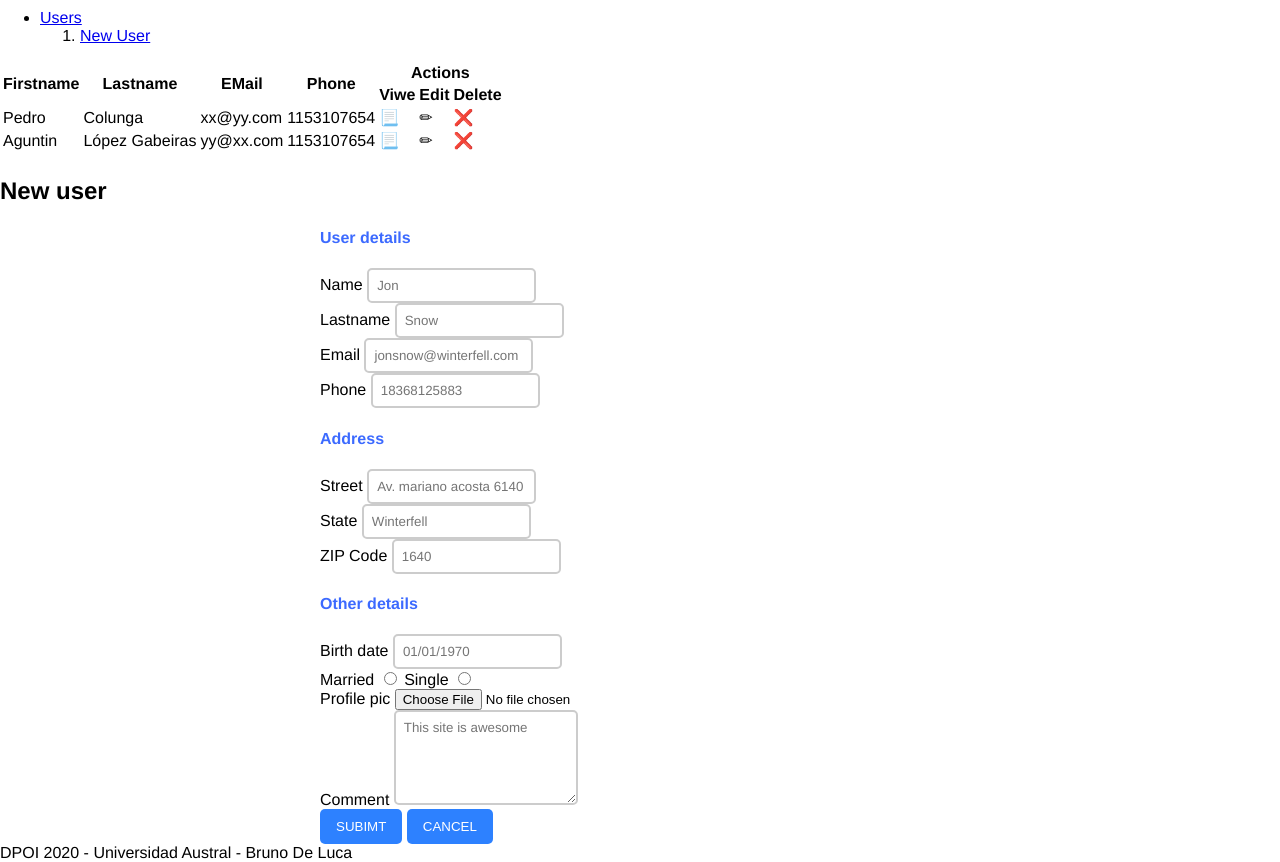
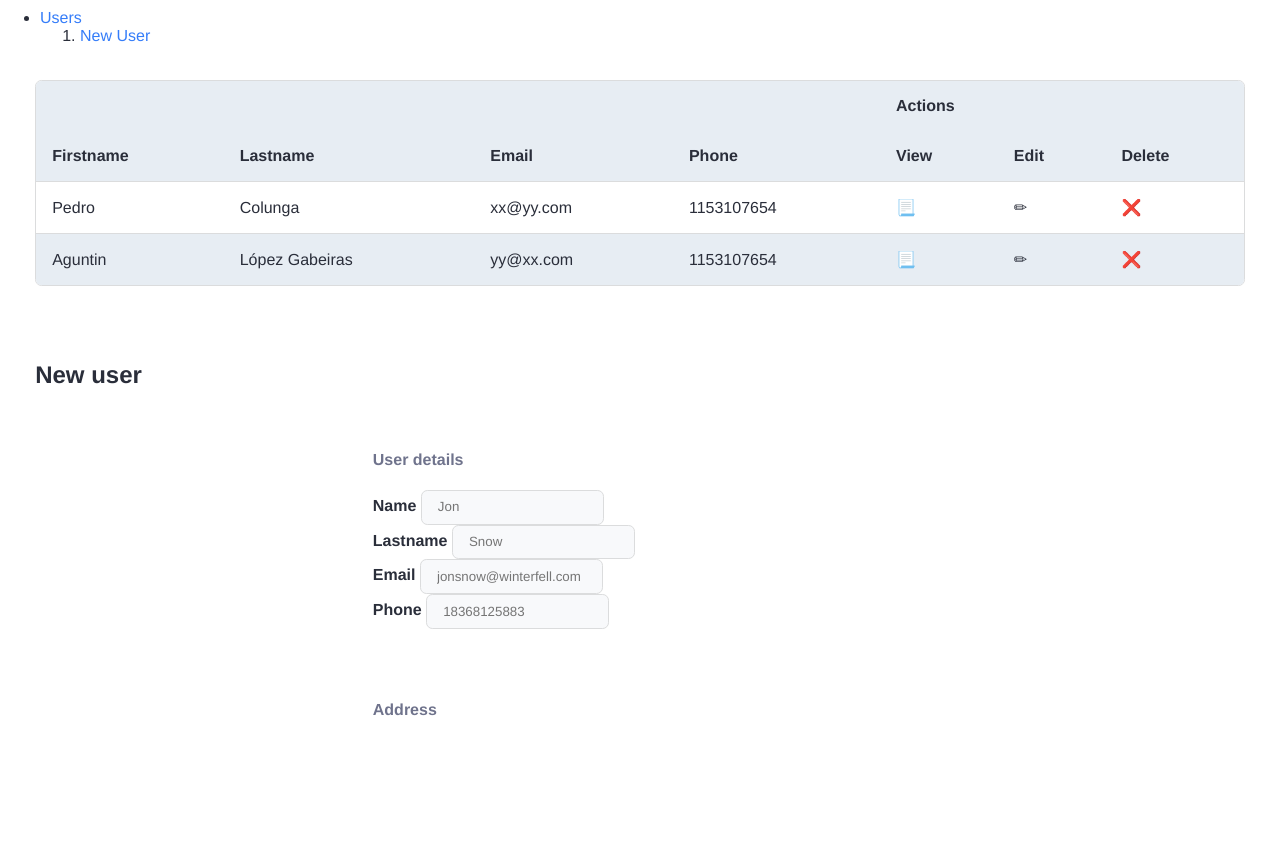
Before and after one commit to brunodeluk/dpoi, a plain HTML site: page users.html in a window 1280 px wide. Shown: the part 67-929 px from the top of the page. After the commit the page ends 800 px from the top, so only its background shows below. Drawn offline with Linux system fonts and the light colour scheme.

Commit message:
some basic css

```diff
--- a/theme.css
+++ b/theme.css
@@ -1,49 +1,161 @@
+/*
+* Theme de la web
+*/
+
+/* variables */
+
+:root {
+    --background-app: white;
+    --background-secondary: #E7EDF3;
+    --background-dark: #DFE7E9;
+    --primary: #357DF9;
+    --primary-medium: #1A58A4;
+    --primary-dark: #162D54;
+    --secondary: #687793;
+    --secondary-light: #98A2B3;
+    --secondary-x-light: rgb(219, 220, 221);
+    --accent: #FE6E4F;
+    --over-primary: white;
+    --input-background: #F8F9FB;
+    --text-color: #2A2E3A;
+    --subtitle-color: #6F738C;
+    --error: red;
+}
+
 html, body {
-	margin: 0;
-	padding: 0;
-	height: 100%;
-	font-family: Helvetica, Arial , sans-serif;
+    padding: 0;
+    margin: 0;
+    height: 100%;
+    font-size: 1rem;
+    color: var(--text-color);
+    -webkit-font-smoothing: antialiased;
+    background-color: var(--background-app);
+    overflow: auto;
+}
+
+a {
+    color: var(--primary);
+    text-decoration: none;
 }
 
 h3 {
-	font-size: 1.5rem;
+    font-size: 1.5rem;
 }
 
 h4 {
-	color: rgb(60, 106, 255);
+    font-size: 1rem;
+    color: var(--subtitle-color);
 }
 
-input[type="button"], input[type="submit"] {
-	padding: 10px 16px;
-	border-radius: 5px;
-	background-color: rgb(45, 129, 255);
-	color: white;
-	text-transform: uppercase;
-	border: 0;
-	outline: none;
-	cursor: pointer;
+html, body,
+input[type="text"],
+input[type="email"],
+input[type="tel"],
+textarea {
+    font-family: Helvetica, Arial, sans-serif;
 }
 
-input[type="button"]:hover, input[type="submit"]:hover {
-	background-color: rgb(16, 112, 255);
+input[type="button"],
+input[type="submit"],
+input[type="text"],
+input[type="email"],
+input[type="tel"],
+textarea,
+table {
+    border-radius: 0.4rem;
 }
 
-input[type="button"]:active, input[type="submit"]:active {
-	background-color: rgb(1, 84, 207);
+input[type="button"],
+input[type="submit"] {
+    padding: 0.6rem 1.5rem;
+    font-weight: 500;
+    letter-spacing: 0.021rem;
+    font-size: 1rem;
+    line-height: 1.5;
+    border: 2px solid;
+    cursor: pointer;
+    outline: none;
 }
 
-input[type="text"], input[type="email"], input[type="tel"], textarea {
-	font-family: Helvetica, Arial, sans-serif;
-	padding: 8px;
-	border: 2px solid #ccc;
-	border-radius: 5px;
-	outline: none;
+.btn-primary {
+    border-color: var(--primary);
+    background-color: var(--primary);
+    color: var(--over-primary);
 }
 
-input[type="text"]:hover, input[type="email"]:hover, input[type="tel"]:hover, textarea:hover {
-	border-color: #aaa;
+.btn-primary:hover {
+    background-color: var(--primary-medium);
 }
 
-input[type="text"]:focus, input[type="email"]:focus, input[type="tel"]:focus, textarea:focus {
-	border-color: rgb(16, 112, 255);
+.btn-secondary {
+    border-color: var(--primary);
+    background-color: var(--background-app);
+    color: var(--primary);
 }
+
+.btn-secondary:hover {
+    background-color: var(--background-secondary);
+}
+
+input[type="text"],
+input[type="email"],
+input[type="tel"],
+textarea {
+    outline: none;
+    border: 1px solid var(--secondary-x-light);
+    background-color: var(--input-background);
+    line-height: 1.5;
+    padding: 0.4rem 1rem;
+}
+
+input[type="text"]:focus,
+input[type="email"]:focus,
+input[type="tel"]:focus,
+textarea:focus {
+    border-color: var(--primary);
+    background-color: var(--background-app);
+}
+
+label {
+    font-weight: bold;
+}
+
+footer {
+    padding: 3rem 1.2rem;
+    background-color: var(--primary-dark);
+    color: var(--over-primary);
+}
+
+section {
+    margin: 1.2rem;
+    padding: 1rem;
+}
+
+table {
+    width: 100%;
+    border: 1px solid;
+    border-spacing: 0;
+    overflow: hidden;
+    text-align: left;
+}
+
+table, table td {
+    border-color: var(--secondary-x-light);
+}
+
+table thead, tbody > tr:nth-child(even) {
+    background-color: var(--background-secondary);
+}
+
+table td {
+    border-width: 1px 0 0 0;
+    border-style: solid;
+}
+
+table th {
+    vertical-align: bottom;
+}
+
+table td, table th {
+    padding: 1rem;
+}
--- a/users.html
+++ b/users.html
@@ -28,12 +28,12 @@
                         <tr>
                             <th rowspan="2">Firstname</th>
                             <th rowspan="2">Lastname</th>
-                            <th rowspan="2">EMail</th>
+                            <th rowspan="2">Email</th>
                             <th rowspan="2">Phone</th>
                             <th colspan="3">Actions</th>
                         </tr>
                         <tr>
-                            <th>Viwe</th>
+                            <th>View</th>
                             <th>Edit</th>
                             <th>Delete</th>
                         </tr>
@@ -97,7 +97,6 @@
                             <input type="text" name="zipcode" id="zipcode" placeholder="1640" maxlength="5"/>
                         </div>
                     </section>
-
                     <section>
                         <h4>Other details</h4>
                         <div>
@@ -120,8 +119,8 @@
                         </div>
                     </section>
                     <section>
-                        <input type="submit" value="Subimt"/>
-                        <input type="button" value="Cancel">
+                        <input class="btn-primary" type="submit" value="Submit"/>
+                        <input class="btn-secondary" type="button" value="Cancel">
                     </section>
                 </form>
             </section>
```
